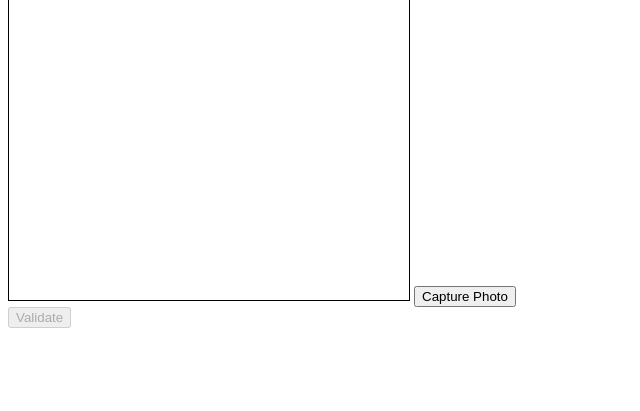
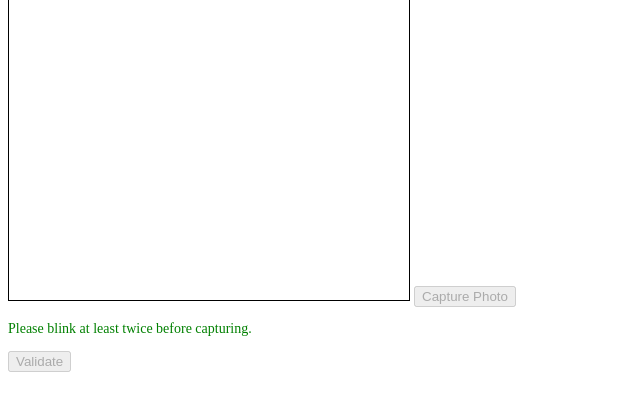
Before and after one commit to DhanuBagal/EVoting-System-Using-Blockchain-and-Face-Recognition, a Flask app: page /validate_voter in a window 1280 px wide. Shown: the part 68-479 px from the top of the page, without its empty margins (0-640 px from the left). Run offline with Flask 3, Linux system fonts and the light colour scheme.

Commit message:
Update validate_voter.html final commit

```diff
--- a/templates/validate_voter.html
+++ b/templates/validate_voter.html
@@ -23,16 +23,26 @@
             color: red;
             margin-top: 10px;
         }
+        #status {
+            color: green;
+            font-size: 14px;
+        }
+        #error {
+            color: red;
+            font-size: 14px;
+        }
     </style>
 </head>
 <body>
     <h2>Validate Your Identity</h2>
 
     <video id="video" autoplay></video>
-    <button id="capture">Capture Photo</button>
+    <button id="capture" disabled>Capture Photo</button>
 
     <canvas id="canvas" width="400" height="300"></canvas>
     <p id="loading">Processing...</p>
+    <p id="status">Please blink at least twice before capturing.</p>
+    <p id="error"></p>
 
     <form id="photoForm" action="/validate_voter" method="POST" enctype="application/x-www-form-urlencoded">
         <input type="hidden" name="photo" id="photoInput">
@@ -46,7 +56,11 @@
         const photoInput = document.getElementById('photoInput');
         const context = canvas.getContext('2d');
         const loadingText = document.getElementById('loading');
+        const statusText = document.getElementById('status');
+        const errorText = document.getElementById('error');
         const submitBtn = document.getElementById('submitBtn');
+
+        let blinkCount = 0;
 
         // Start the webcam
         navigator.mediaDevices.getUserMedia({ video: true })
@@ -76,10 +90,46 @@
             submitBtn.disabled = false;
         });
 
+        // Function to handle blink detection and enable capture button
+        function detectBlink() {
+            // Assuming the server-side blink detection logic returns the status
+            // For example, blink detection can be performed periodically (e.g., every 2 seconds)
+            // For simplicity, we simulate blink detection by counting blinks
+
+            setInterval(() => {
+                if (blinkCount >= 2) {
+                    statusText.textContent = "Ready to capture. Please click 'Capture Photo'.";
+                    captureButton.disabled = false;
+                } else {
+                    statusText.textContent = `Please blink at least twice (blinks detected: ${blinkCount}/2).`;
+                    captureButton.disabled = true;
+                }
+            }, 1000);  // Check every second
+        }
+
+        // Simulate blink detection (this should ideally be replaced by actual backend blink detection logic)
+        setInterval(() => {
+            blinkCount++;  // Simulate blink detection increment (replace with actual blink detection logic)
+            detectBlink();
+        }, 3000); // Simulate a blink every 3 seconds (replace with actual detection)
+
         // Show "Processing..." when submitting
         document.getElementById('photoForm').addEventListener('submit', function() {
             loadingText.style.display = 'block';
+            statusText.textContent = "Validating your photo, please wait...";
         });
+
+        // Update error messages dynamically
+        function showErrorMessage(message) {
+            errorText.textContent = message;
+        }
+
+        // Simulate successful validation message
+        function showSuccessMessage() {
+            errorText.textContent = '';  // Clear any previous error
+            statusText.textContent = "Validation successful! Redirecting to your dashboard.";
+        }
+
     </script>
 </body>
 </html>
```
